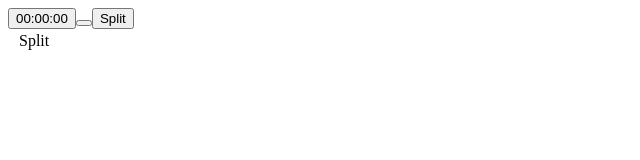
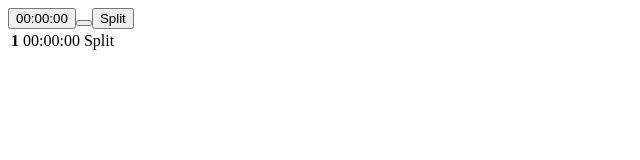
Before and after one commit to semilee6557/m3-0321-code-solutions, a React app in the folder react-stopwatch-component/: page / in a window 1280 px wide. Both pictures are taken after a click on the button "Split". Shown: the top 160 px of the page, without its empty margins (0-640 px from the left). Built offline with nearby package versions, Linux system fonts and the light colour scheme; the HTML template or start-up script is replaced by a standard one.

Commit message:
add split function

```diff
--- a/react-stopwatch-component/src/stopwatch.jsx
+++ b/react-stopwatch-component/src/stopwatch.jsx
@@ -87,7 +87,6 @@ class Stopwatch extends React.Component {
   render() {
     const controller = this.changeController();
     const { mins, sec, milisec } = this.displayTime();
-
     return (
       <div className="container">
         <button onClick={this.handleReset} className="stopWatch"> {mins}:{sec}:{milisec} </button>
@@ -100,21 +99,27 @@ class Stopwatch extends React.Component {
 }
 
 function Table(props) {
+
   const lap = props.lap;
-  const lapList = lap.map(data =>
-    <tbody key={data.time.id}>
-     <tr>
-      <th scope="row" >{data.time.id}</th>
-      <td>{data.time.time}</td>
-      <td>Split</td>
-     </tr>
-    </tbody>
+
+  const lapList = lap.map((data, index) => {
+    const id = index + 1;
+    return (<tbody key={id}>
+      <tr>
+       <th scope="row" >{id}</th>
+        <td>{data.time.mins}:{data.time.sec}:{data.time.milisec}</td>
+       <td>Split</td>
+      </tr>
+     </tbody>
+    );
+  }
   );
   return (
     <table className="table">
       {lapList}
     </table>
   );
+
 }
 
 export default Stopwatch;
```
Also changed, not shown: 1 other file (tests, documents, lock files or other folders).
